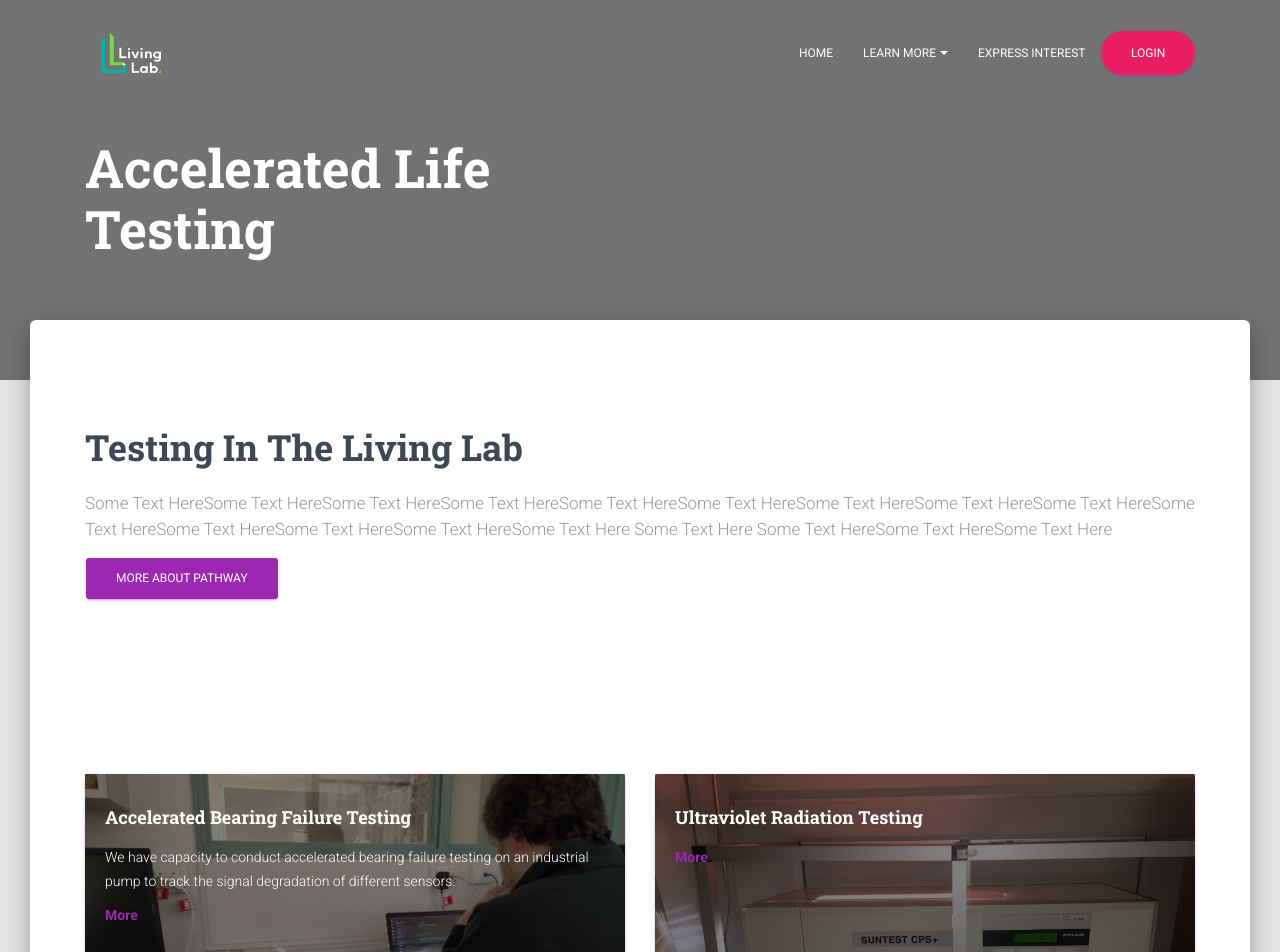
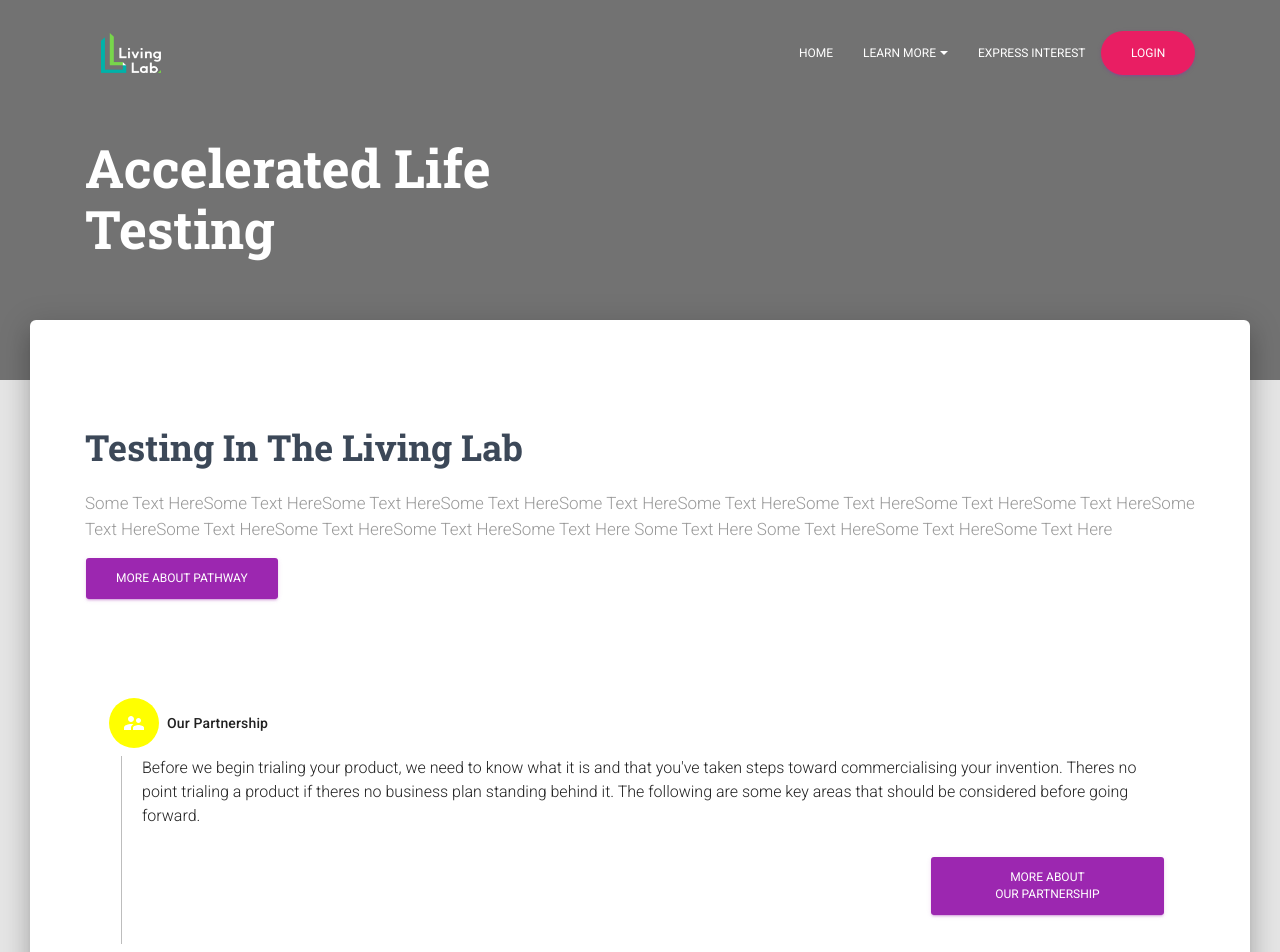
Before and after one commit to uwasystemhealth/livinglab-site-v3, a Next.js app: page /roadmap/accelerated-life-testing in a window 1280 px wide. Shown: the top 952 px of the page. Built offline with nearby package versions, Linux system fonts and the light colour scheme.

Commit message:
copy code from the derisking site trials here
the copied code is for the reason of flexiblity. Copied code can be modified on specific pages without changing the other pages. There is a share component for derisking site trials and accelerated life testing with "RoadmapPathwayPage" component

```diff
--- a/pages/roadmap/accelerated-life-testing/index.js
+++ b/pages/roadmap/accelerated-life-testing/index.js
@@ -5,7 +5,17 @@ import React, { Component, Fragment } from 'react';
 import classNames from 'classnames';
 
 // @material-ui/core components
-import { makeStyles } from '@material-ui/core/styles';
+import { makeStyles, withStyles } from '@material-ui/core/styles';
+import Stepper from '@material-ui/core/Stepper';
+import Step from '@material-ui/core/Step';
+import StepLabel from '@material-ui/core/StepLabel';
+import StepContent from '@material-ui/core/StepContent';
+import StepConnector from '@material-ui/core/StepConnector';
+
+//ICONS
+import PartnerIcon from '@material-ui/icons/SupervisorAccount';
+import SafetyIcon from '@material-ui/icons/LocalHospital';
+import DraftsIcon from '@material-ui/icons/Drafts';
 
 // CORE COMPONENTS
 import GridContainer from 'components/MaterialKit/Grid/GridContainer.js';
@@ -17,11 +27,23 @@ import Parallax from 'components/MaterialKit/Parallax/Parallax.js';
 import ALTDescription from 'pages-sections/accelerated-life-testing/AcceleratedLifeTesting-Sections/Description.js';
 import Testings from 'pages-sections/accelerated-life-testing/AcceleratedLifeTesting-Sections/Testings.js';
 
+// DATA Import
+import DERISKING_SITE_TRIALS_DATA from 'data/Roadmap-DeriskingSiteTrials.json';
+
 import styles from 'assets/jss/nextjs-material-kit/pages/landingPage.js';
+import stepperStyles from 'assets/jss/custom/stepper.js';
+
 const useStyles = makeStyles(styles);
+const useStepperStyles = makeStyles(stepperStyles);
+
 
 const AcceleratedLifeTesting = () => {
 	const classes = useStyles();
+	const stepperClasses = useStepperStyles();
+	const stepIcon = (props) => {
+		const icons = [<PartnerIcon></PartnerIcon>, <PartnerIcon></PartnerIcon>, <SafetyIcon></SafetyIcon>, <DraftsIcon></DraftsIcon>];
+		return <div className={stepperClasses.root}>{icons[props.icon - 1]}</div>;
+	};
 	return (
 		<Fragment>
 			<Parallax small filter responsive image={require('assets/img/landing-bg.jpg')}>
@@ -36,7 +58,28 @@ const AcceleratedLifeTesting = () => {
 			<div className={classNames(classes.main, classes.mainRaised)}>
 				<div className={classes.container}>
 					<ALTDescription></ALTDescription>
-					<Testings></Testings>
+					<Stepper orientation='vertical'>
+						{DERISKING_SITE_TRIALS_DATA.map(({ title, description }) => (
+							<Step key={title} active={true}>
+								<StepLabel StepIconComponent={stepIcon}>{title}</StepLabel>
+								<StepContent>
+									<div>{description}</div> <br />
+									<GridContainer justify='flex-end'>
+										<GridItem xs={9} md={3}>
+											<Button
+												color='primary'
+												href={`accelerated-life-testing/${title.toLowerCase().replace(/ /g, '-')}`}
+												style={{ width: '100%' }}
+											>
+												More About <br />
+												{title}
+											</Button>
+										</GridItem>
+									</GridContainer>
+								</StepContent>
+							</Step>
+						))}
+					</Stepper>
 				</div>
 			</div>
 		</Fragment>
```
Also changed, not shown: pages/roadmap/accelerated-life-testing/[pathwayName].js (added, +40 -0 lines).
